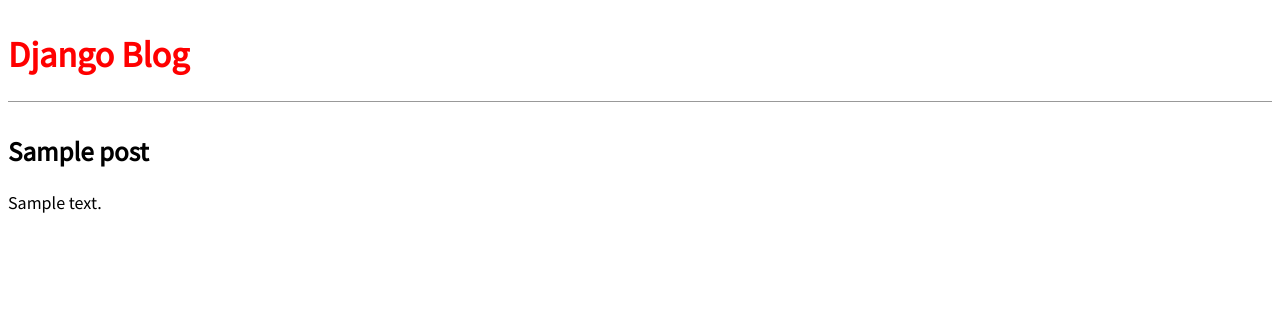
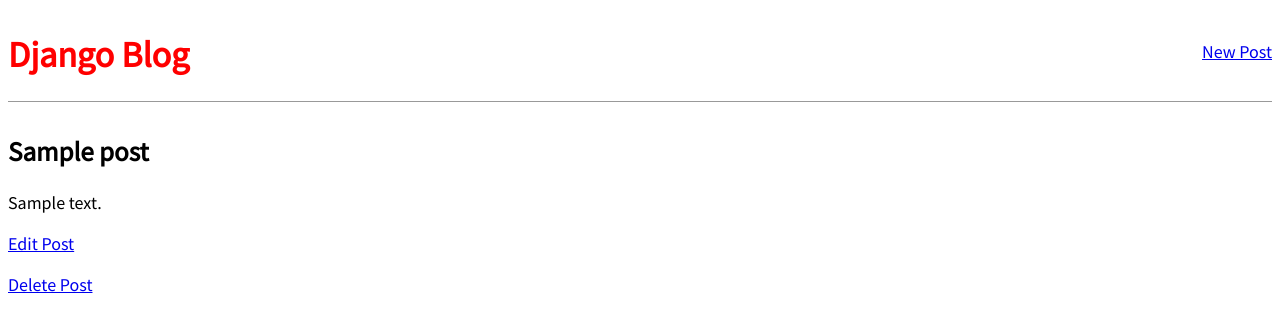
Before and after one commit to ak-mishra03/brogger, a Django app: page /post/1/ in a window 1280 px wide. Shown: the top 332 px of the page. Run offline with Django 5.2, Linux system fonts and the light colour scheme; tables that the repository leaves empty hold one stand-in row (values such as "Sample post").

Commit message:
added CRUD features and switced to class-based views cuz why not

```diff
--- a/blog/urls.py
+++ b/blog/urls.py
@@ -1,7 +1,10 @@
 from django.urls import path
-from .views import post_list,post_detail
+from .views import BlogListView, BlogDetailView, BlogCreateView, BlogUpdateView, BlogDeleteView
 
 urlpatterns = [
-        path("",post_list,name = "home"),
-        path("post/<int:pk>/",post_detail, name = "post_detail"),
+        path("",BlogListView.as_view(),name = "home"),
+        path("post/<int:pk>/",BlogDetailView.as_view(), name = "post_detail"),
+        path("post/new/", BlogCreateView.as_view(), name = "post_new"),
+        path("post/<int:pk>/edit/", BlogUpdateView.as_view(), name = "post_edit"),
+        path("post/<int:pk>/delete/",BlogDeleteView.as_view(), name = "post_delete"),
         ]
--- a/blog/views.py
+++ b/blog/views.py
@@ -1,13 +1,30 @@
-from django.shortcuts import render, get_object_or_404
+from django.views.generic import ListView, DetailView
+from django.views.generic.edit import CreateView, UpdateView,DeleteView
+from django.urls import reverse_lazy
 from .models import Post
 
 # Create your views here.
 
-def post_list(request):
-    posts  = Post.objects.all()
-    return render(request,'home.html',{"posts":posts})
+class BlogListView(ListView):
+    model = Post
+    context_object_name = "posts"
+    template_name = "home.html"
 
+class BlogDetailView(DetailView):
+    model = Post
+    template_name = "post_detail.html"
 
-def post_detail(request,pk):
-    post= get_object_or_404(Post,pk=pk)
-    return render(request, "post-detail.html",{"post":post})
+class BlogCreateView(CreateView):
+    model = Post
+    template_name = "post_new.html"
+    fields = ["title","author","body"]
+
+class BlogUpdateView(UpdateView):
+    model = Post
+    template_name = "post_edit.html"
+    fields = ["title","body"]
+
+class BlogDeleteView(DeleteView):
+    model = Post
+    template_name = "post_delete.html"
+    success_url = reverse_lazy("home")
--- a/templates/base.html
+++ b/templates/base.html
@@ -6,12 +6,19 @@
     <link rel= "stylesheet" href = "{%static 'css/base.css'%}">
   </head>
   <body>
-    <header>
-      <h1><a href="{%url 'home'%}">Django Blog</a></h1>
-    </header>
     <div>
-      {%block content%}
-      {%endblock content%}
+      <header>
+        <div class ="nav-left">
+          <h1><a href="{%url 'home'%}">Django Blog</a></h1>
+        </div>
+        <div class = "nav-right">
+          <a href = "{%url 'post_new'%}">New Post</a>
+        </div>
+      </header>
     </div>
+      <div>
+        {%block content%}
+        {%endblock content%}
+      </div>
   </body>
 </html>
--- a/templates/post-detail.html
+++ b/templates/post_detail.html
@@ -5,4 +5,8 @@
     <h2>{{post.title}}</h2>
     <p>{{post.body}}</p>
   </div>
+  <div>
+    <p><a href="{%url 'post_edit' post.pk%}"> Edit Post</a></p>
+    <p><a href="{%url 'post_delete' post.pk%}"> Delete Post</a></p>
+  </div>
 {%endblock content%}
```
Also changed, not shown: templates/post_delete.html (added, +9 -0 lines), templates/post_edit.html (added, +9 -0 lines), templates/post_new.html (added, +9 -0 lines).
